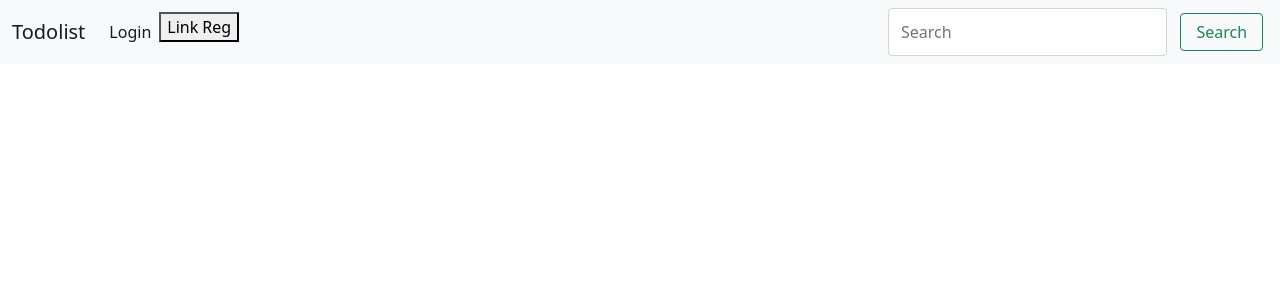
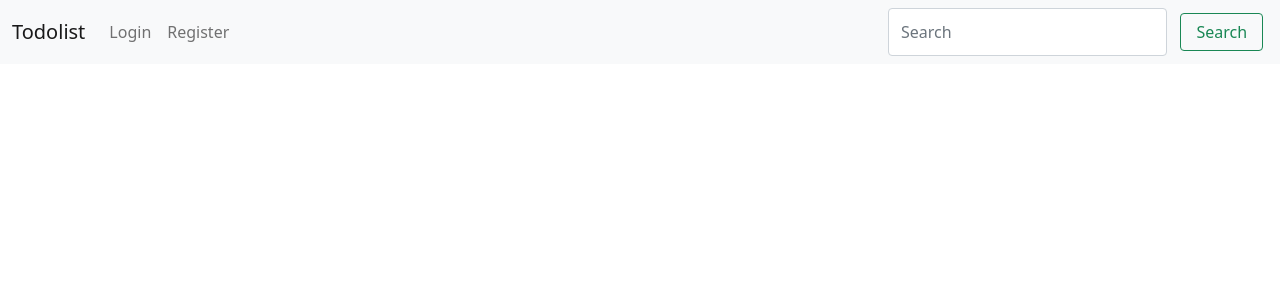
Before and after one commit to Andarilz/Todo-Vue-Laravel, a Vue app: page / in a window 1280 px wide. Shown: the top 300 px of the page. Built offline with nearby package versions, Linux system fonts and the light colour scheme.

Commit message:
Active link navbar

```diff
--- a/src/components/Navbar.vue
+++ b/src/components/Navbar.vue
@@ -7,7 +7,6 @@ const router = useRouter()
 const handleClick = () => {
   router.push("/register")
 }
-
 
 </script>
 
@@ -23,11 +22,11 @@ const handleClick = () => {
     <div class="collapse navbar-collapse" id="navbarSupportedContent">
       <ul class="navbar-nav me-auto mb-2 mb-lg-0">
         <li class="nav-item">
-          <router-link class="nav-link active" aria-current="page" to="/login">Login</router-link>
+          <router-link class="nav-link" aria-current="page" to="/login">Login</router-link>
         </li>
         <li class="nav-item">
-          <!-- <router-link class="nav-link" to="/register">Register</router-link> -->
-          <button @click="handleClick">Link Reg</button>
+          <router-link class="nav-link" to="/register">Register</router-link>
+          <!-- <button @click="handleClick">Link Reg</button> -->
         </li>
       </ul>
       <form class="d-flex">
@@ -41,7 +40,10 @@ const handleClick = () => {
 </template>
 
 
-<style>
+<style scoped>
 
+.nav-link.router-link-active{
+  color: green !important
+}
 
 </style>
--- a/src/router/index.js
+++ b/src/router/index.js
@@ -3,5 +3,6 @@ import routes from "./routes"
 
 export default createRouter({
 	routes,
-	history: createWebHistory()
+	history: createWebHistory(),
+	// linkActiveClass: "active"
 })
```
